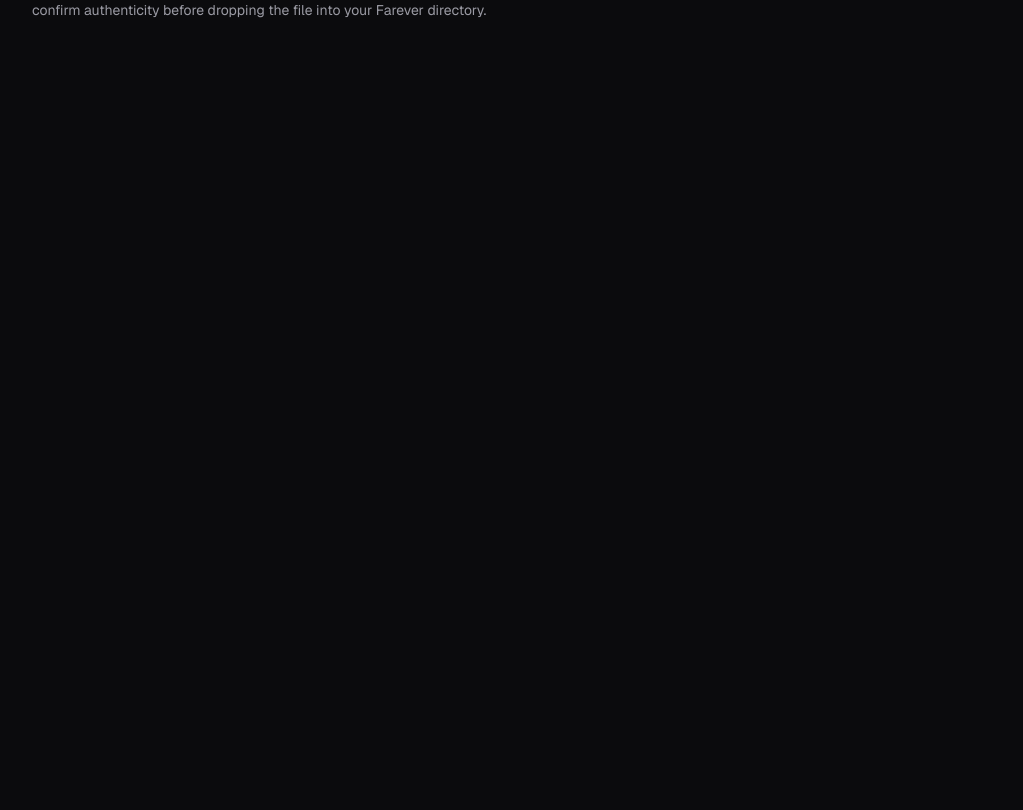
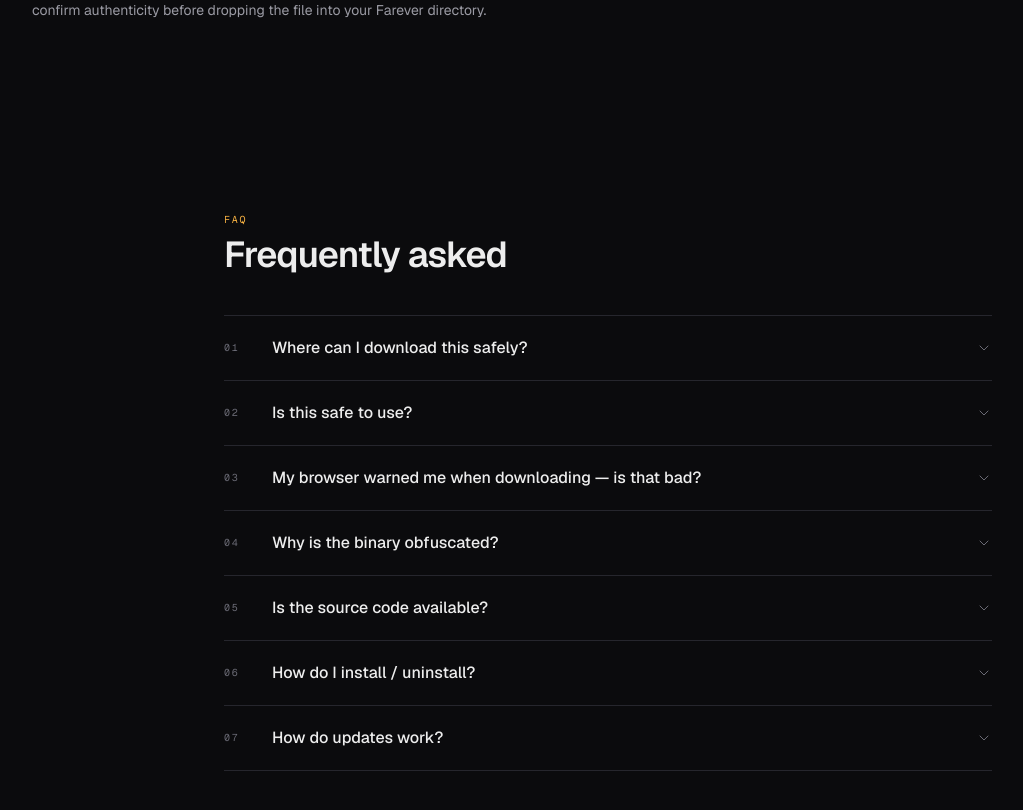
Before and after one commit to Palid/farever-companion, a Next.js app: page / in a window 1280 px wide. Shown: the part 5505-6315 px from the top of the page, without its empty margins (32-1055 px from the left). Before the commit the page ends 5621 px from the top, so only its background shows below. Built offline with nearby package versions, Linux system fonts and the light colour scheme.

Commit message:
feat(faq): FAQ accordion incl. safety + obfuscation + source-on-request answers

```diff
--- /dev/null
+++ b/app/_components/FaqSection.tsx
@@ -0,0 +1,104 @@
+import type { ReactNode } from "react";
+import { SITE_DOMAIN, CONTACT_EMAIL } from "@/lib/site";
+import { Icon } from "@/app/_components/Icon";
+
+type FaqItem = {
+  q: string;
+  a: ReactNode;
+};
+
+const items: FaqItem[] = [
+  {
+    q: "Where can I download this safely?",
+    a: (
+      <>
+        Only from <code className="font-mono text-foreground">{SITE_DOMAIN}</code>. If you found it on another site, a
+        Discord upload, a Google Drive link, a &ldquo;mirror,&rdquo; or anything else, treat it as suspicious until you
+        verify the SHA-256 matches the value on this site exactly. If it doesn&apos;t match, delete it. We do not
+        authorize any mirrors.
+      </>
+    ),
+  },
+  {
+    q: "Is this safe to use?",
+    a: "Companion is read-only: it observes the game and does not write to memory, files, or network. It doesn't interact with other players or send anything anywhere. We can't speak for Shiro Games' policy on third-party overlays; use at your own discretion.",
+  },
+  {
+    q: "My browser warned me when downloading — is that bad?",
+    a: (
+      <>
+        Probably not. Browsers (Chrome, Edge, Firefox) routinely warn on DLLs and small, low-distribution downloads.
+        That&apos;s expected for a tool of our scale and has nothing to do with the file&apos;s contents. The right
+        move is to verify the SHA-256 of the downloaded file against the value published with the CTA on this page —
+        if they match, you have the real build.
+      </>
+    ),
+  },
+  {
+    q: "Why is the binary obfuscated?",
+    a: "Farever has an active cheating problem and Shiro Games is dealing with it. Companion is a passive read-only meter, but the same memory-reading techniques it uses could be repurposed for cheats if the binary were trivial to reverse-engineer. Obfuscation is a deliberate choice to make the tool useless as a stepping stone for bad actors.",
+  },
+  {
+    q: "Is the source code available?",
+    a: (
+      <>
+        Yes, on request. The repo is private for the same reason the binary is obfuscated: keeping
+        reverse-engineering material out of cheat-makers&apos; hands. Researchers, journalists, or anyone with a
+        legitimate verification interest can email{" "}
+        <a
+          href={`mailto:${CONTACT_EMAIL}`}
+          className="text-accent underline-offset-4 hover:underline focus-visible:outline-none focus-visible:ring-2 focus-visible:ring-accent/50 focus-visible:ring-offset-2 focus-visible:ring-offset-background"
+        >
+          {CONTACT_EMAIL}
+        </a>{" "}
+        to arrange read access.
+      </>
+    ),
+  },
+  {
+    q: "How do I install / uninstall?",
+    a: "Download the zip, follow the README inside, launch Farever. To uninstall: delete the DLL. No installer, no registry entries, no background service.",
+  },
+  {
+    q: "How do updates work?",
+    a: (
+      <>
+        This page always points at the latest stable build. No auto-updater. Re-download from{" "}
+        <code className="font-mono text-foreground">{SITE_DOMAIN}</code>, verify the new SHA-256, replace the file,
+        done.
+      </>
+    ),
+  },
+];
+
+export function FaqSection() {
+  return (
+    <section id="faq" className="px-4 py-16 md:py-24">
+      <div className="max-w-3xl mx-auto">
+        <p className="font-mono text-[10px] uppercase tracking-[0.18em] text-accent">FAQ</p>
+        <h2 className="mt-2 text-3xl md:text-4xl font-semibold tracking-tight">Frequently asked</h2>
+
+        <div className="mt-10 divide-y divide-border border-y border-border">
+          {items.map((item, i) => {
+            const num = String(i + 1).padStart(2, "0");
+            return (
+              <details key={item.q} className="group">
+                <summary className="cursor-pointer list-none [&::-webkit-details-marker]:hidden flex items-start gap-4 py-5 text-left text-foreground hover:text-accent focus-visible:outline-none focus-visible:text-accent">
+                  <span className="font-mono text-[10px] uppercase tracking-[0.18em] text-subtle pt-1 w-8 shrink-0">
+                    {num}
+                  </span>
+                  <span className="flex-1 font-medium">{item.q}</span>
+                  <Icon
+                    name="chevron-down"
+                    className="w-4 h-4 text-subtle transition-transform group-open:rotate-180 mt-1 shrink-0"
+                  />
+                </summary>
+                <div className="pb-6 pl-12 pr-2 text-muted leading-relaxed">{item.a}</div>
+              </details>
+            );
+          })}
+        </div>
+      </div>
+    </section>
+  );
+}
--- a/app/page.tsx
+++ b/app/page.tsx
@@ -6,6 +6,7 @@ import { ClassStrip } from "@/app/_components/ClassStrip";
 import { MultiClassScreenshot } from "@/app/_components/MultiClassScreenshot";
 import { MoreToolsTease } from "@/app/_components/MoreToolsTease";
 import { DownloadSection } from "@/app/_components/DownloadSection";
+import { FaqSection } from "@/app/_components/FaqSection";
 
 export default function Page() {
   return (
@@ -18,6 +19,7 @@ export default function Page() {
       <MultiClassScreenshot />
       <MoreToolsTease />
       <DownloadSection />
+      <FaqSection />
     </>
   );
 }
```
